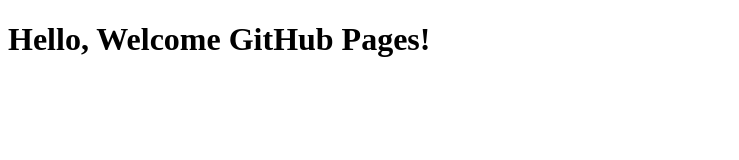
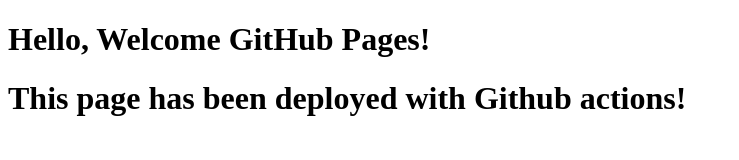
Before and after one commit to Onurbolatogluu/gh-pages-with-workflows, a website: page src/index.html in a window 1280 px wide. Shown: the whole page, without its empty margins (0-739 px from the left). Drawn offline with Linux system fonts and the light colour scheme.

Commit message:
changed index.html

```diff
--- a/src/index.html
+++ b/src/index.html
@@ -7,5 +7,6 @@
 </head>
 <body>
     <h1>Hello, Welcome GitHub Pages!</h1>
+    <h1>This page has been deployed with Github actions!</h1>
 </body>
 </html>
```
